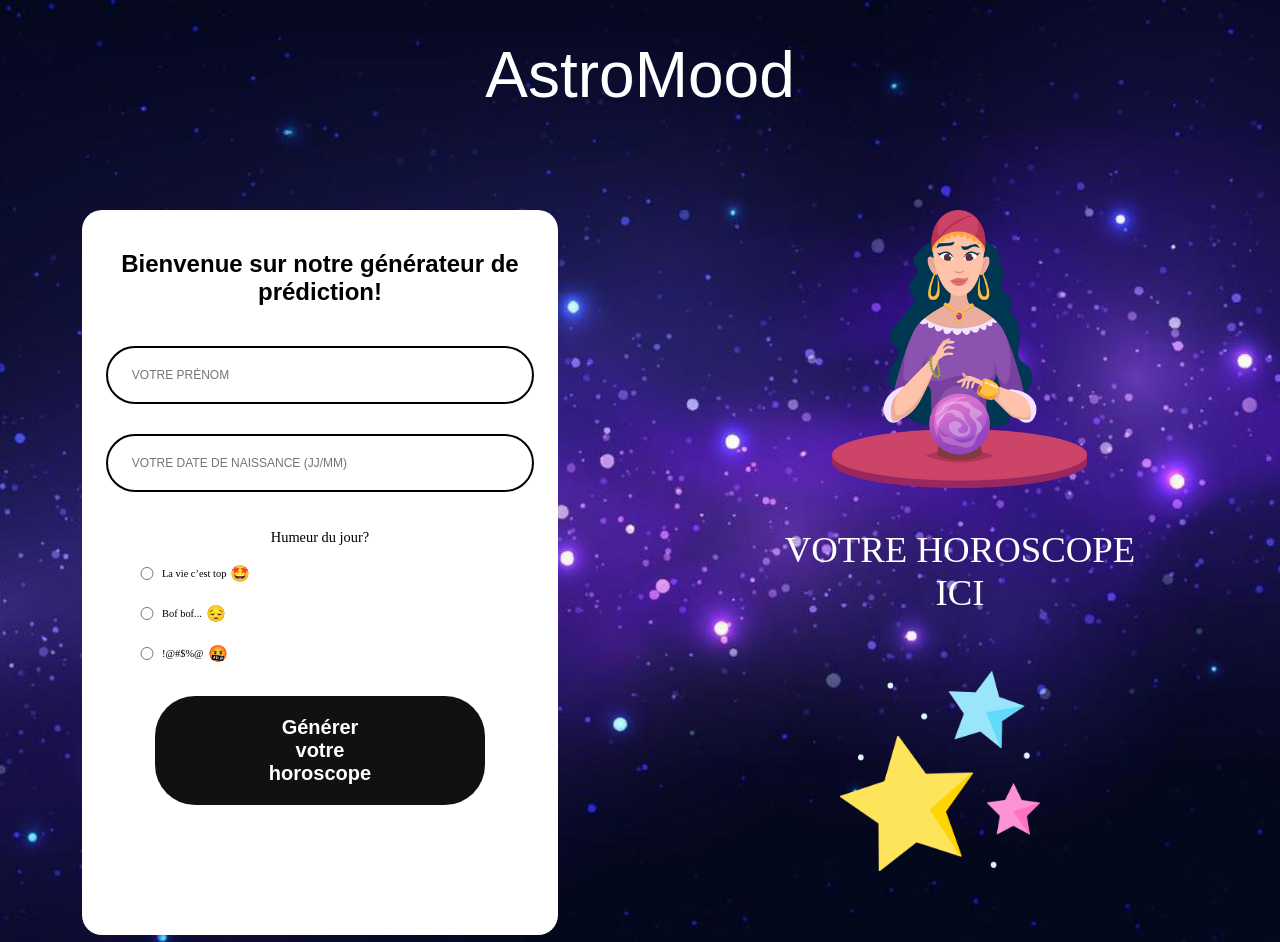
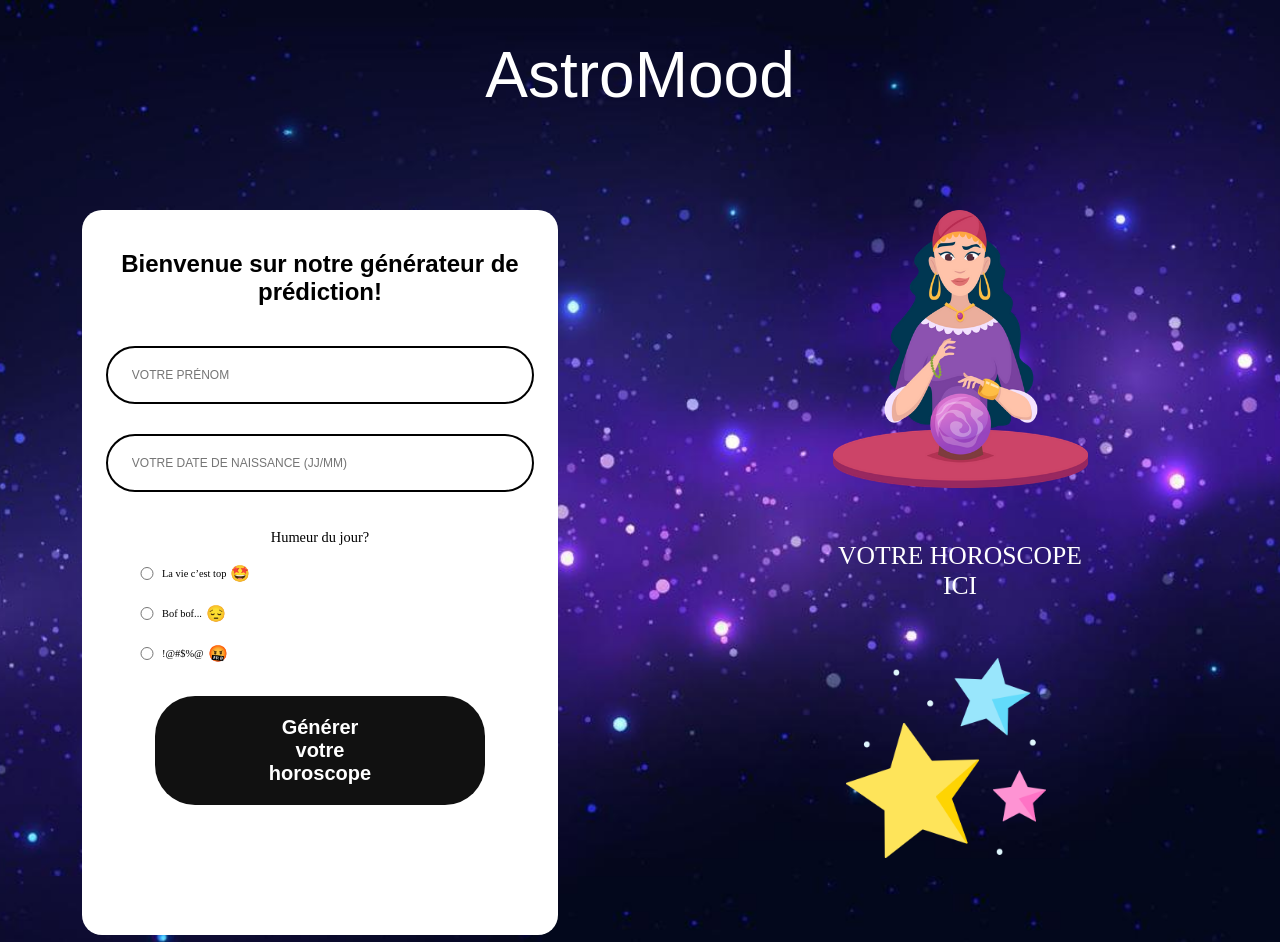
Before and after one commit to emmanuelRitzler/Astromood, a plain HTML site: page index.html in a window 1280 px wide. Shown: the top 942 px of the page. Drawn offline with Linux system fonts and the light colour scheme; a web font is replaced by a local one.

Commit message:
Rest of name in lowercase

```diff
--- a/index.html
+++ b/index.html
@@ -67,6 +67,7 @@
                 </form>
             </div>
          </div>
+         <div class="horoscope-container">
             <div class="wrapper-right">
                 <img src="Images/fortune-teller-with-ball-6506977-5475797.webp" class="fortune" alt="A fortune Teller" />
                 <p class="horoscope">VOTRE HOROSCOPE ICI</p>
@@ -77,6 +78,7 @@
                 <img src="Images/star.png" alt="Stars Icon">
             </div>
             </div>
+        </div>
     </section>
 <script src="./index.js"></script>
 </body>
--- a/index.js
+++ b/index.js
@@ -118,7 +118,7 @@
         event.preventDefault();
 
         let userName = document.getElementById('userName').value;
-        const usernameCap = userName.charAt(0).toUpperCase() + userName.slice(1);
+        const usernameCap = userName.charAt(0).toUpperCase() + userName.slice(1).toLowerCase();
         console.log(usernameCap);
         const isValidName = validateName(userName);
         if (!isValidName) {
--- a/style.css
+++ b/style.css
@@ -80,7 +80,6 @@
 
 #survey_field {
     width: 100%;
-
     display: flex;
     justify-content: center;
     align-items: center;
@@ -251,9 +250,8 @@
 
 .wrapper {
     display : grid;
-    grid-template-columns: repeat(2, 1fr);
+    grid-template-columns: 50% 50%;
     align-items: center;
-    justify-content: center;
     height: auto;
     margin-bottom: 60px;
 }
@@ -292,7 +290,7 @@
     grid-row: 2/2;
     color:white;
     font-family: 'Eagle Lake';
-    font-size: 2.3rem;
+    font-size: 3.2vh;
     max-width: 90%;
     margin: 0 auto;
 
```
Lines whose indentation alone changed are shown as unchanged.
